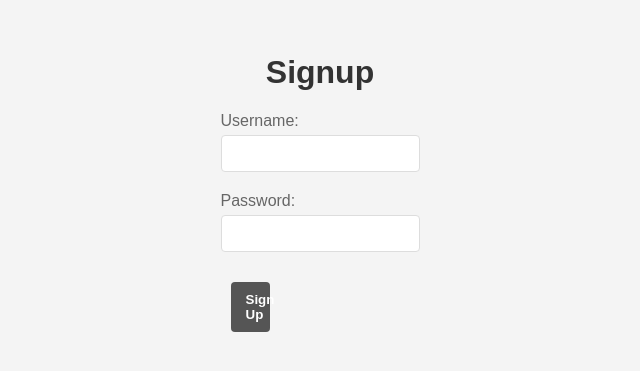
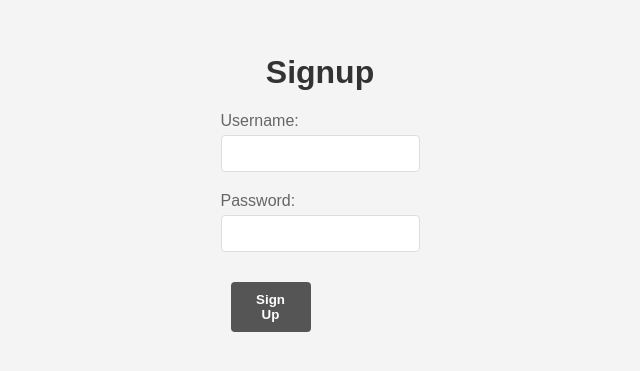
Before and after one commit to yangsonchoi/social_chat_service, a React (Create React App) app in the folder frontend/: page /signup in a window 1280 px wide. Shown: the part 213-584 px from the top of the page, without its empty margins (320-960 px from the left). Built offline with nearby package versions, Linux system fonts and the light colour scheme.

Commit message:
[STYLE] signup button style change

```diff
--- /dev/null
+++ b/frontend/src/components/Signup/Signup.css
@@ -0,0 +1,3 @@
+.signup-button {
+	width: 10vh;
+  }
--- a/frontend/src/components/Signup/Signup.tsx
+++ b/frontend/src/components/Signup/Signup.tsx
@@ -1,6 +1,7 @@
 import React, { useState } from "react";
 import { postSignup } from "./postSignup";
 import { useNavigate } from "react-router-dom";
+import "./Signup.css";
 
 const Signup = () => {
   const navigate = useNavigate();
@@ -18,7 +19,7 @@ const Signup = () => {
   const handleSubmit = () => {
     postSignup(credentials)
       .then(() => {
-        console.log("signup success")
+        console.log("signup success");
         navigate("/");
       })
       .catch((err) => {
@@ -54,7 +55,7 @@ const Signup = () => {
         />
       </div>
       <div>
-        <button type="button" onClick={handleSubmit}>
+        <button type="button" onClick={handleSubmit} className="signup-button">
           Sign Up
         </button>
       </div>
```
